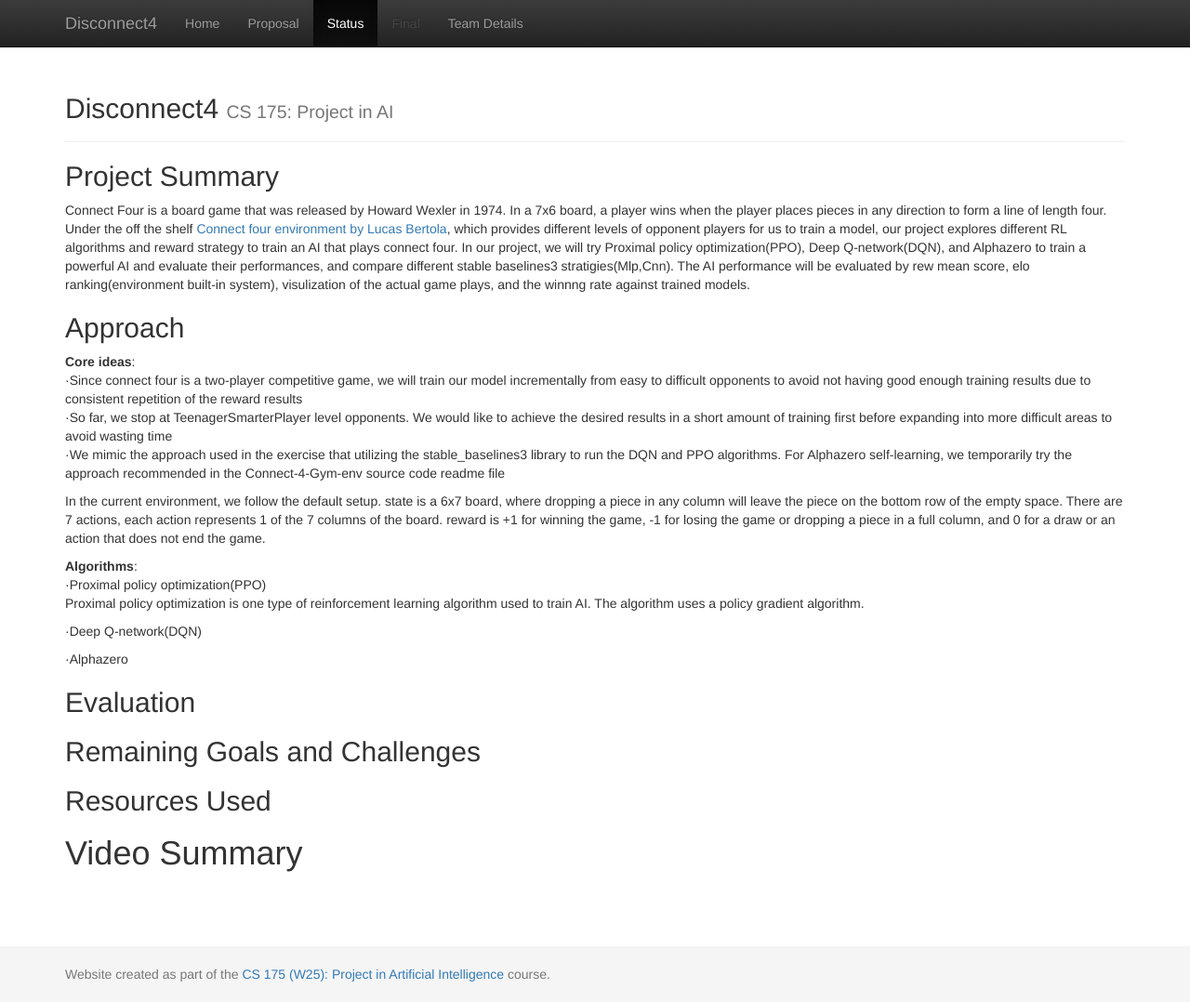
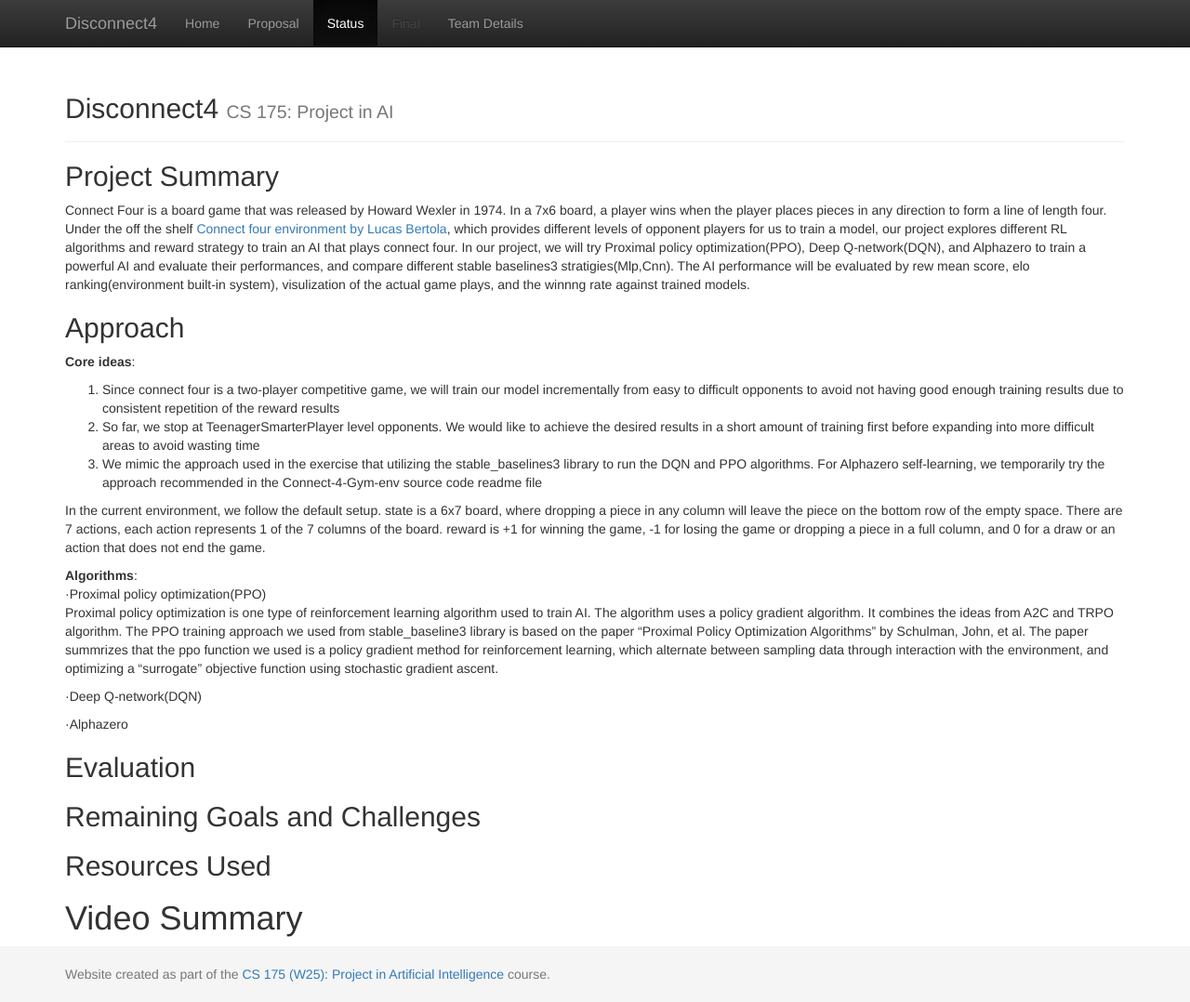
Before and after one commit to guangf1/Connect4, a Jekyll site: the page built from docs/status.md, in a window 1280 px wide and 1078 px high. Shown: the whole window at 93% size. Built offline with Jekyll 4.4.1, drawn with Linux system fonts in a browser that asks for light colours.

Commit message:
Update status.md

```diff
--- a/docs/status.md
+++ b/docs/status.md
@@ -8,15 +8,16 @@ Connect Four is a board game that was released by Howard Wexler in 1974. In a 7x
 
 ## Approach
 **Core ideas**:
-·Since connect four is a two-player competitive game, we will train our model incrementally from easy to difficult opponents to avoid not having good enough training results due to consistent repetition of the reward results
-·So far, we stop at TeenagerSmarterPlayer level opponents. We would like to achieve the desired results in a short amount of training first before expanding into more difficult areas to avoid wasting time
-·We mimic the approach used in the exercise that utilizing the stable_baselines3 library to run the DQN and PPO algorithms. For Alphazero self-learning, we temporarily try the approach recommended in the Connect-4-Gym-env source code readme file
+1. Since connect four is a two-player competitive game, we will train our model incrementally from easy to difficult opponents to avoid not having good enough training results due to consistent repetition of the reward results
+2. So far, we stop at TeenagerSmarterPlayer level opponents. We would like to achieve the desired results in a short amount of training first before expanding into more difficult areas to avoid wasting time
+3. We mimic the approach used in the exercise that utilizing the stable_baselines3 library to run the DQN and PPO algorithms. For Alphazero self-learning, we temporarily try the approach recommended in the Connect-4-Gym-env source code readme file
 
 In the current environment, we follow the default setup. state is a 6x7 board, where dropping a piece in any column will leave the piece on the bottom row of the empty space. There are 7 actions, each action represents 1 of the 7 columns of the board. reward is +1 for winning the game, -1 for losing the game or dropping a piece in a full column, and 0 for a draw or an action that does not end the game.
 
 **Algorithms**:
 ·Proximal policy optimization(PPO)
-Proximal policy optimization is one type of reinforcement learning algorithm used to train AI. The algorithm uses a policy gradient algorithm.
+Proximal policy optimization is one type of reinforcement learning algorithm used to train AI. The algorithm uses a policy gradient algorithm. It combines the ideas from A2C and TRPO algorithm. The PPO training approach we used from stable_baseline3 library is based on the paper "Proximal Policy Optimization Algorithms" by Schulman, John, et al. The paper summrizes that the ppo function we used is a policy gradient method for reinforcement learning, which alternate between sampling data through interaction with the environment, and optimizing a "surrogate" objective function using stochastic gradient ascent.
+
 
 ·Deep Q-network(DQN)
 
```
